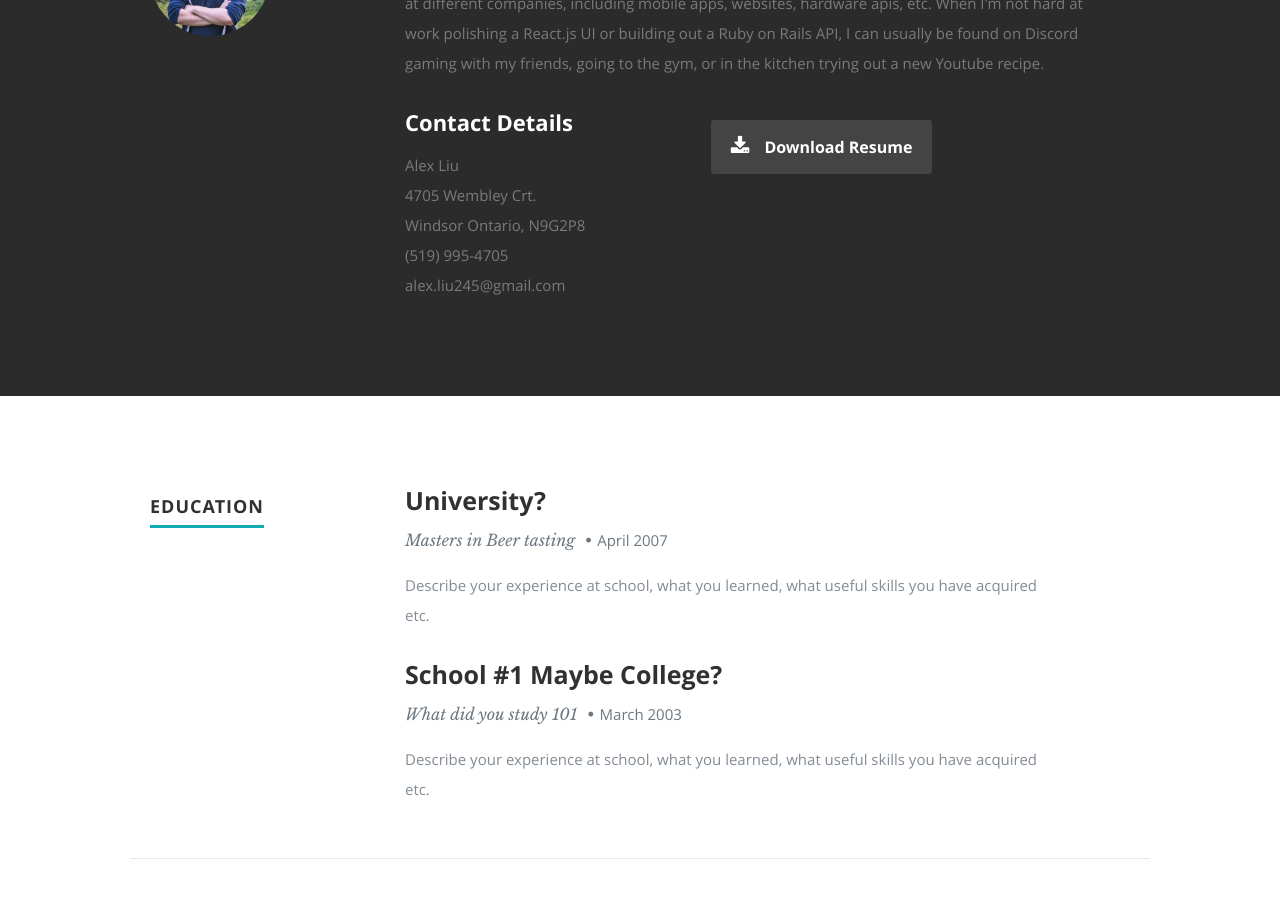
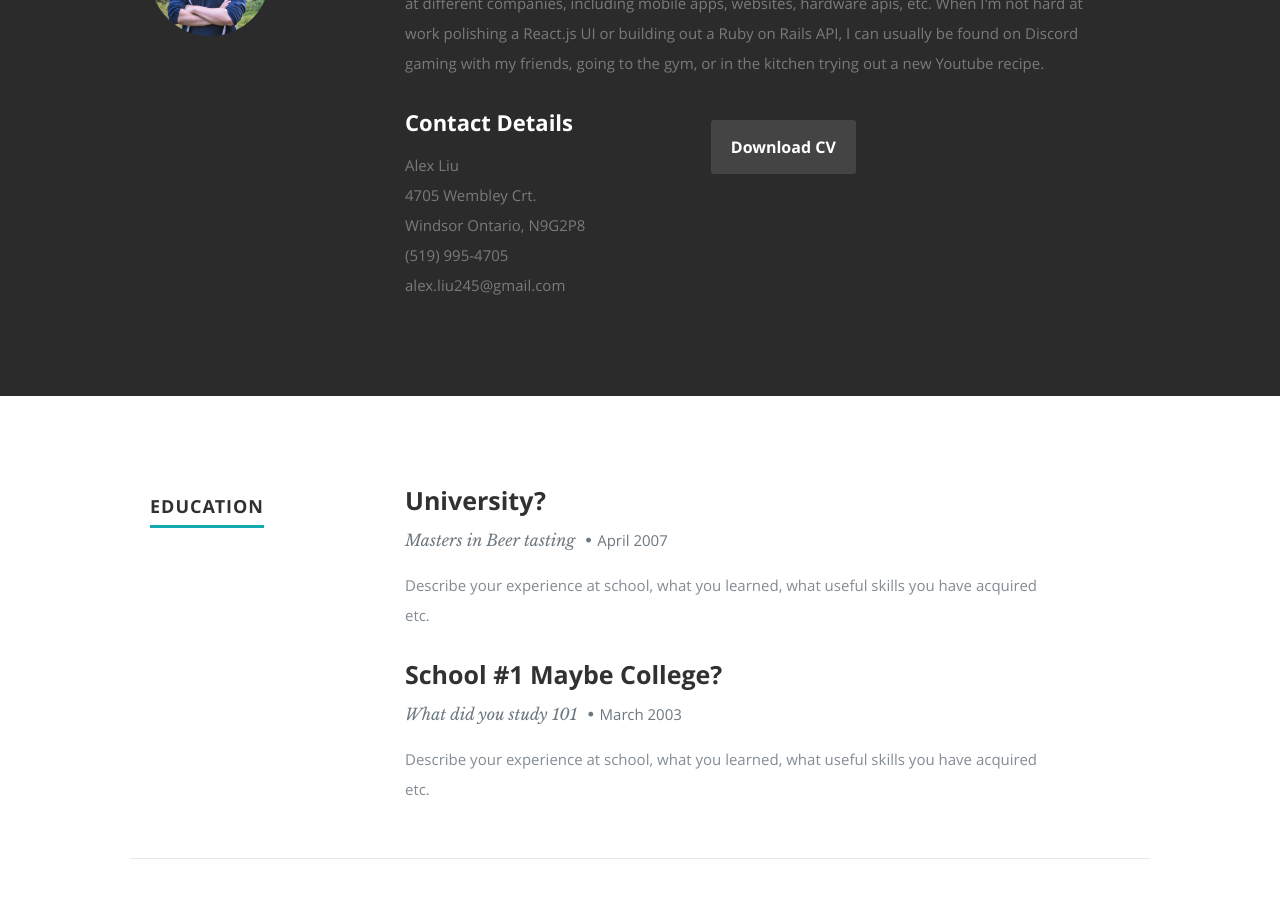
Before and after one commit to alexliu245/alexliu245.github.io, a React (Create React App) app: page / in a window 1280 px wide. Shown: the part 980-1890 px from the top of the page. Built offline with nearby package versions, Linux system fonts and the light colour scheme.

Commit message:
download CV now downloads proper PDF resume

```diff
--- a/src/Components/About.js
+++ b/src/Components/About.js
@@ -1,4 +1,5 @@
 import React, { Component } from 'react';
+import CV from "../CV.pdf";
 
 class About extends Component {
   render() {
@@ -40,7 +41,7 @@ class About extends Component {
                </div>
                <div className="columns download">
                   <p>
-                     <a href={resumeDownload} className="button"><i className="fa fa-download"></i>Download Resume</a>
+                     <a href = {CV} target = "_blank" className="button">Download CV</a>
                   </p>
                </div>
             </div>
```
Also changed, not shown: 1 other file (tests, documents, lock files or other folders).
